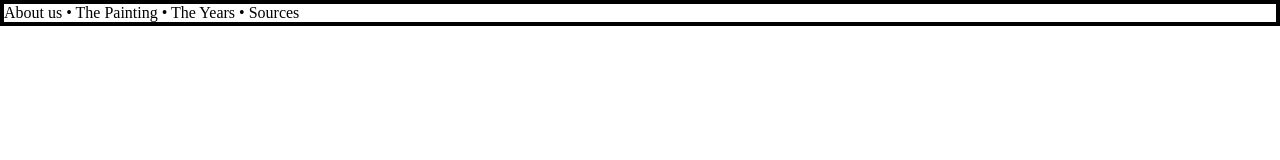
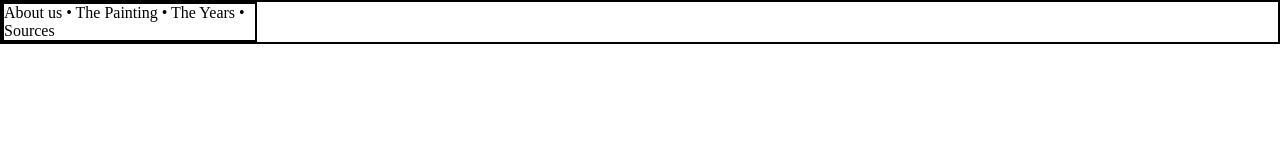
Before and after one commit to RemiLamb/practice-4-remilamb, a plain HTML site: page index.html in a window 1280 px wide. Drawn offline with Linux system fonts and the light colour scheme; files that its build step writes are made by us from their sources.

Commit message:
add grid

```diff
--- a/css/styles.css
+++ b/css/styles.css
@@ -1,6 +1,11 @@
-*{
+* {
     margin: 0px;
     padding: 0px;
     box-sizing: border-box;
     border: 1px solid black;
 }
+
+body {
+    display: grid;
+    grid-template: auto / 1fr 1fr 1fr 1fr 1fr;
+}
```
